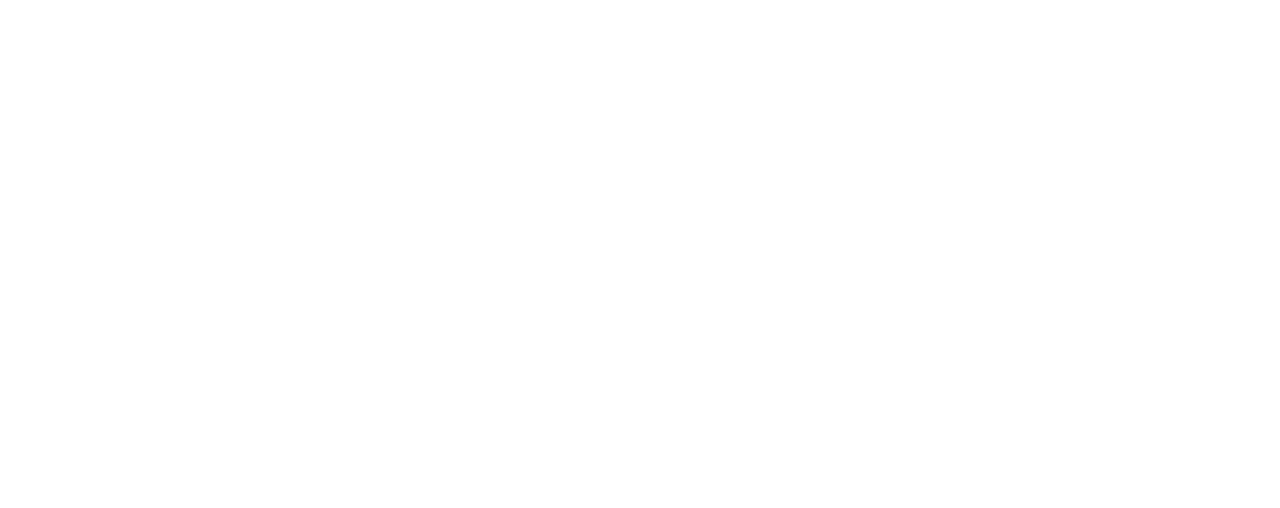
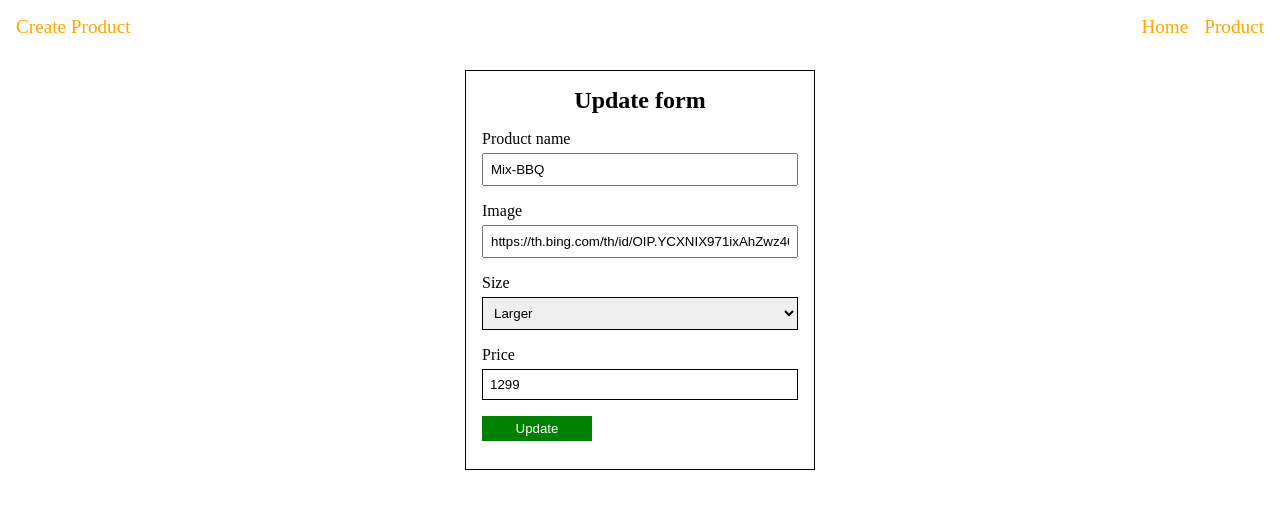
Before and after one commit to shyamchatterjee/Pizza-store, a React (Vite) app: page /updateform/0317 in a window 1280 px wide. Shown: the top 508 px of the page. Built offline with nearby package versions, Linux system fonts and the light colour scheme; data requests are answered from the project's data file.

Commit message:
complite update product

```diff
--- a/database/db.json
+++ b/database/db.json
@@ -4,7 +4,7 @@
       "image": "https://kouzinapizza.ca/wp-content/uploads/2023/09/Chef-Special.jpg.webp",
       "name": "Hevena special",
       "size": "Small",
-      "price": 599,
+      "price": 590,
       "id": "b59b"
     },
     {
@@ -16,7 +16,7 @@
     },
     {
       "image": "https://th.bing.com/th/id/OIP.KSiFPNeg3JPPYBKb-4TV0QHaHa?w=1080&h=1080&rs=1&pid=ImgDetMain",
-      "name": "Chkien premier",
+      "name": "Chicken premier",
       "size": "Meduim",
       "price": 899,
       "id": "ed83"
--- a/src/component/updateForm.jsx
+++ b/src/component/updateForm.jsx
@@ -1,4 +1,51 @@
+import { useEffect, useState } from "react"
+import { Link, useParams } from "react-router"
+import { api } from "../Api/api"
+import useHooks from "../hooks/useHooks"
+
 let Updateform = ()=>{
+     let perams = useParams()
+       let {updateObj,setupdateObj,updateItem} = useHooks()
+    useEffect(()=>{
+         api.get("/product/"+perams.elementid).then((value)=>{
+                setupdateObj(value.data)
+         })
+    },[])
+    return <>
+       <div className="nav">
+        <Link to="/createform">Create Product</Link>
+        <div className="router-contener">
+          <Link to="/">Home</Link>
+          <Link to="/productcomponent">Product</Link>
+        </div>
+      </div>
+      <div className="form-contener">
+        <form className="form" onSubmit={(e)=>{e.preventDefault(),updateItem(updateObj.id,updateObj)}} >
+          <h2 style={{ textAlign: "center" }}>Update form</h2>
+          <div className="mini-contener">
+            <p>Product name</p>
+            <input type="text" name="" id="name-input" placeholder="Name-product" value={updateObj.name} onChange={(e)=>{setupdateObj({...updateObj,name:e.target.value})}}  />
+          </div>
+          <div className="mini-contener">
+            <p>Image</p>
+            <input type="text" name="" id="image-input" placeholder="Img-url" value={updateObj.image}  onChange={(e)=>{setupdateObj({...updateObj,image:e.target.value})}} />
+          </div>
+          <div className="mini-contener">
+            <p>Size</p>
+            <select name="" id="select-input" value={updateObj.size} onClick={(e)=>{setupdateObj({...updateObj,size:e.target.value})}}>
+                <option value="Small">Small</option>
+                <option value="Medium">Medium</option>
+                <option value="Larger">Larger</option>
+            </select>
+          </div>
+          <div className="mini-contener">
+            <p>Price</p>
+            <input type="number" name="" id="input-price" placeholder="input-ptice" value={updateObj.price} onChange={(e)=>{setupdateObj({...updateObj,price: Number(e.target.value)})}} />
+          </div>
+            <input className="submit-button" type="submit" value="Update" />
+        </form>
+      </div>
+    </>
 
 }
 export default Updateform
--- a/src/hooks/useHooks.jsx
+++ b/src/hooks/useHooks.jsx
@@ -4,6 +4,7 @@
 let useHooks = () => {
   let [array, setArray] = useState([]);
   let [obj, setObj] = useState({});
+  let [updateObj,setupdateObj] = useState({})
   let getApi = () => {
     api.get("/product").then((value) => {
       setArray(value.data);
@@ -23,7 +24,16 @@
     obj.image = "";
     obj.price = "";
   };
+  let updateItem = (id,data)=>{
+        api.patch("/product/"+id,data).then((value)=>{
+              getApi()
+              updateObj.name = ""
+              updateObj.size = ""
+              updateObj.image = ""
+              updateObj.price = ""
+        })
+  }
 
-  return { array, getApi, removeItem, obj, setObj, postItem };
+  return { array, getApi, removeItem, obj, setObj, postItem,updateObj,setupdateObj ,updateItem };
 };
 export default useHooks;
```
